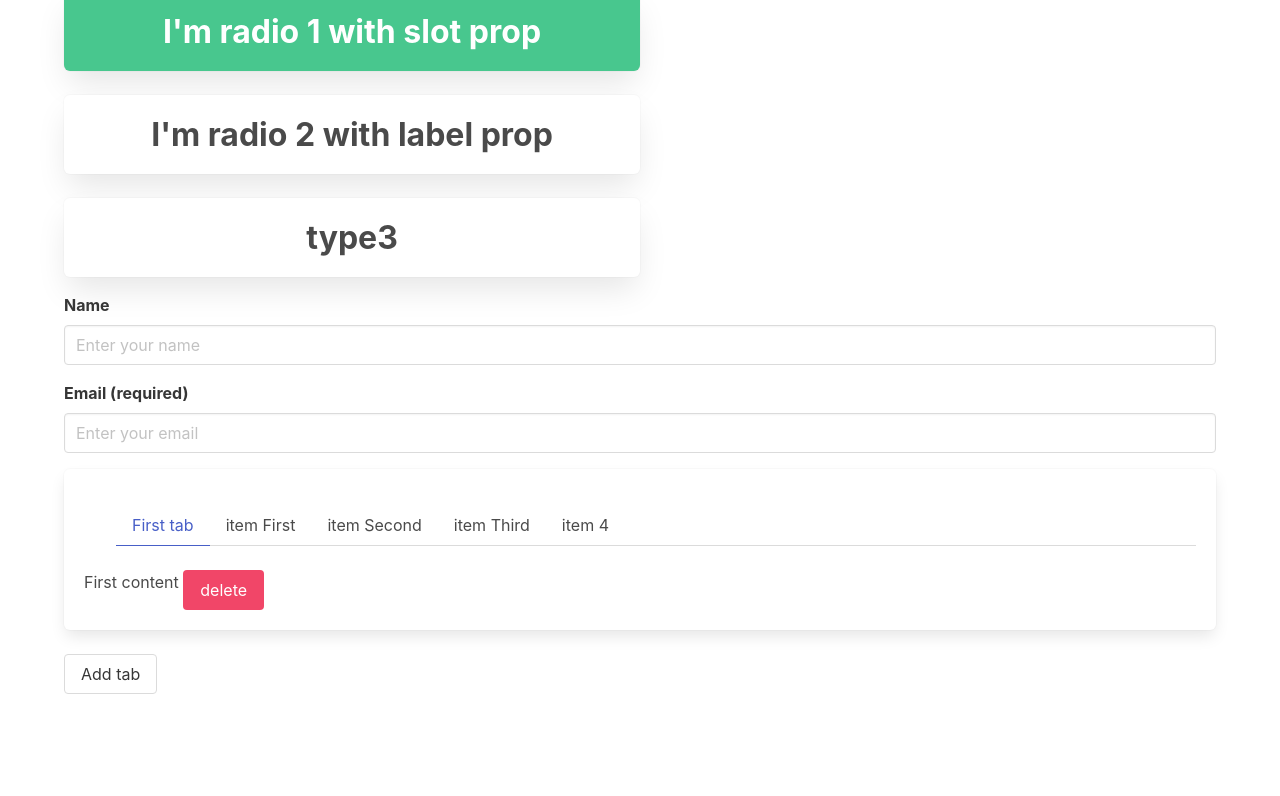
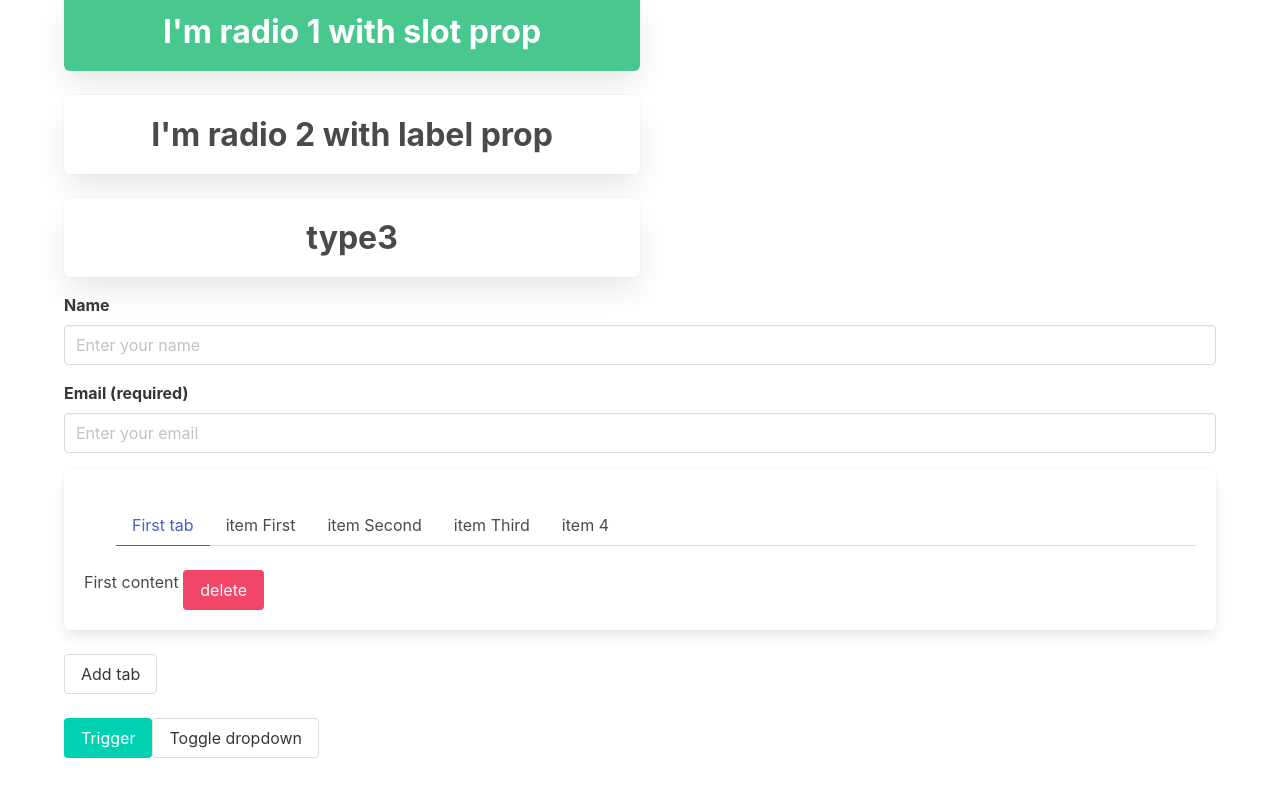
Before and after one commit to klev-o/example-vue-ui-library, a Vue app: page / in a window 1280 px wide. Shown: the part 250-1046 px from the top of the page. Before the commit the page ends 992 px from the top, so only its background shows below. Built offline with nearby package versions, Linux system fonts and the light colour scheme.

Commit message:
Added dropdown component

```diff
--- a/src/App.vue
+++ b/src/App.vue
@@ -6,12 +6,23 @@ import XRadio from "./components/XRadio"
 import XInput from "./components/XInput"
 import XTabs from "./components/XTabs"
 import XTab from "./components/XTab"
+import XDropdown from './components/XDropdown.vue';
+import XDropdownItem from './components/XDropdownItem.vue';
+import XDropdownDivider from './components/XDropdownDivider.vue';
 
 export default {
   name: 'App',
   components: {
     XCheckbox,
-    XCustomCheckbox, XSwitch, XRadio, XInput, XTabs, XTab
+    XCustomCheckbox,
+    XSwitch,
+    XRadio,
+    XInput,
+    XTabs,
+    XTab,
+    XDropdown,
+    XDropdownItem,
+    XDropdownDivider,
   },
   data() {
     return {
@@ -24,6 +35,7 @@ export default {
       },
       tabs: ['First', 'Second', 'Third', 4],
       hardCodedTabIsDeleted: false,
+      dropdownIsOpen: false,
     }
   },
   methods : {
@@ -94,6 +106,7 @@ export default {
         </XInput>
       </p>
 
+      <div class="block">
         <XTabs>
           <XTab v-if="!hardCodedTabIsDeleted" navigation="First tab">
             First content
@@ -112,8 +125,32 @@ export default {
         <button class="button" @click="tabs.push(tabs.length)">
           Add tab
         </button>
+      </div>
 
+      <div class="block">
+        <XDropdown :active.sync="dropdownIsOpen"> <!-- @update:active="dropdownIsOpen = $event" -->
+          <template #trigger>
+            <button class="button is-primary">
+              Trigger
+            </button>
+          </template>
 
+          <XDropdownItem tag="a" href="#">
+            Item 1
+          </XDropdownItem>
+          <XDropdownItem>
+            Item 2
+          </XDropdownItem>
+          <XDropdownDivider />
+          <XDropdownItem tag="a">
+            Item 3
+          </XDropdownItem>
+        </XDropdown>
+
+        <button class="button" @click="dropdownIsOpen = !dropdownIsOpen">
+          Toggle dropdown
+        </button>
+      </div>
     </div>
   </div>
 </template>
--- /dev/null
+++ b/src/components/XDropdown.vue
@@ -0,0 +1,34 @@
+<script>
+export default {
+  props: {
+    active: {
+      type: Boolean,
+      default: false,
+    },
+    hoverable: {
+      type: Boolean,
+      default: false,
+    },
+  },
+  methods: {
+    toggle() {
+      this.$emit('update:active', !this.active);
+    },
+  },
+};
+</script>
+
+<template>
+  <div
+      class="dropdown"
+      :class="{'is-active': active, 'is-hoverable': hoverable}">
+    <div class="dropdown-trigger" @click="toggle">
+      <slot name="trigger" />
+    </div>
+    <div class="dropdown-menu" role="menu">
+      <div class="dropdown-content">
+        <slot />
+      </div>
+    </div>
+  </div>
+</template>
--- /dev/null
+++ b/src/components/XDropdownDivider.vue
@@ -0,0 +1,3 @@
+<template>
+  <hr class="dropdown-divider">
+</template>
--- /dev/null
+++ b/src/components/XDropdownItem.vue
@@ -0,0 +1,16 @@
+<script>
+export default {
+  props: {
+    tag: {
+      type: [String, Object],
+      default: 'div',
+    },
+  },
+};
+</script>
+
+<template>
+  <component :is="tag" class="dropdown-item">
+    <slot />
+  </component>
+</template>
```
Lines whose indentation alone changed are shown as unchanged.
